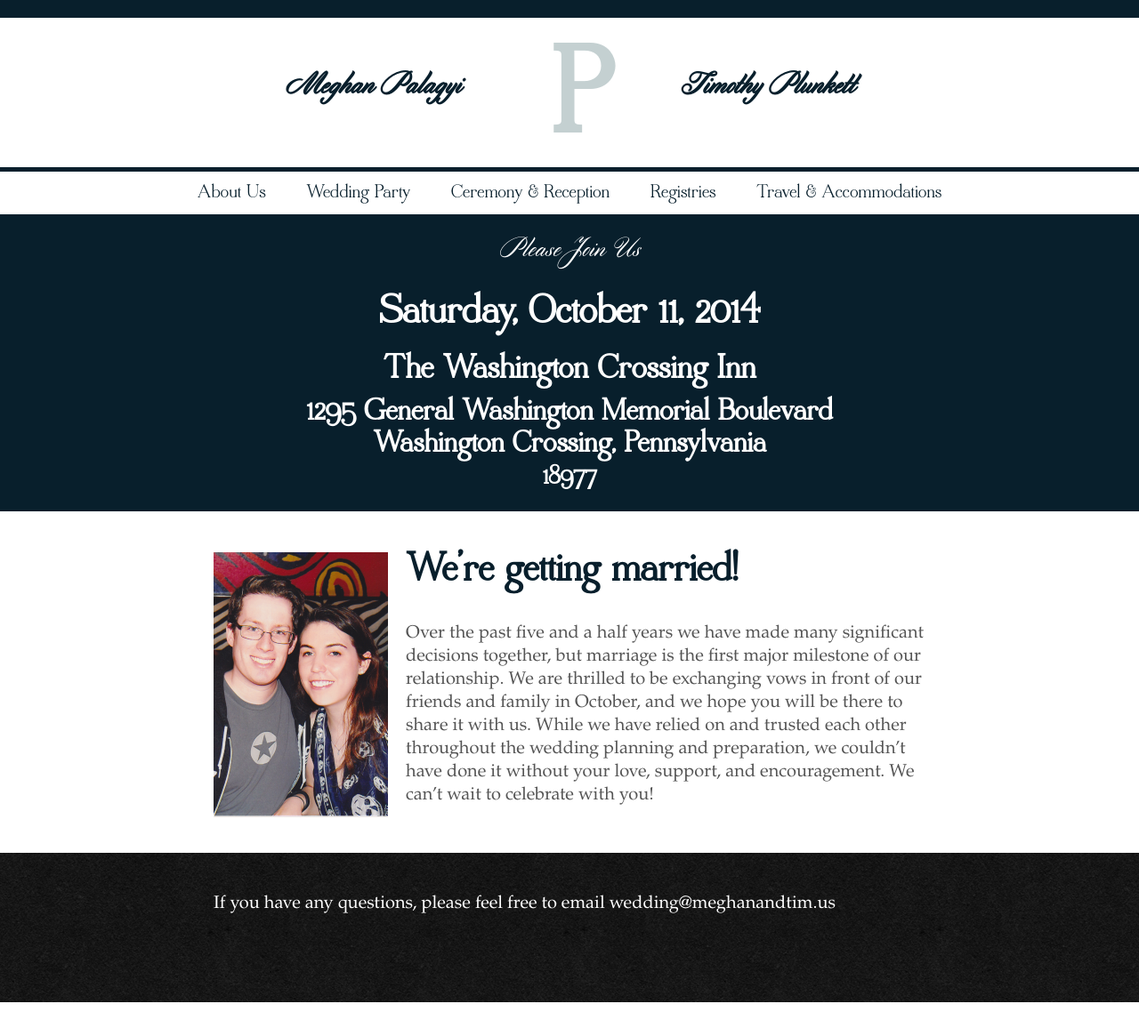
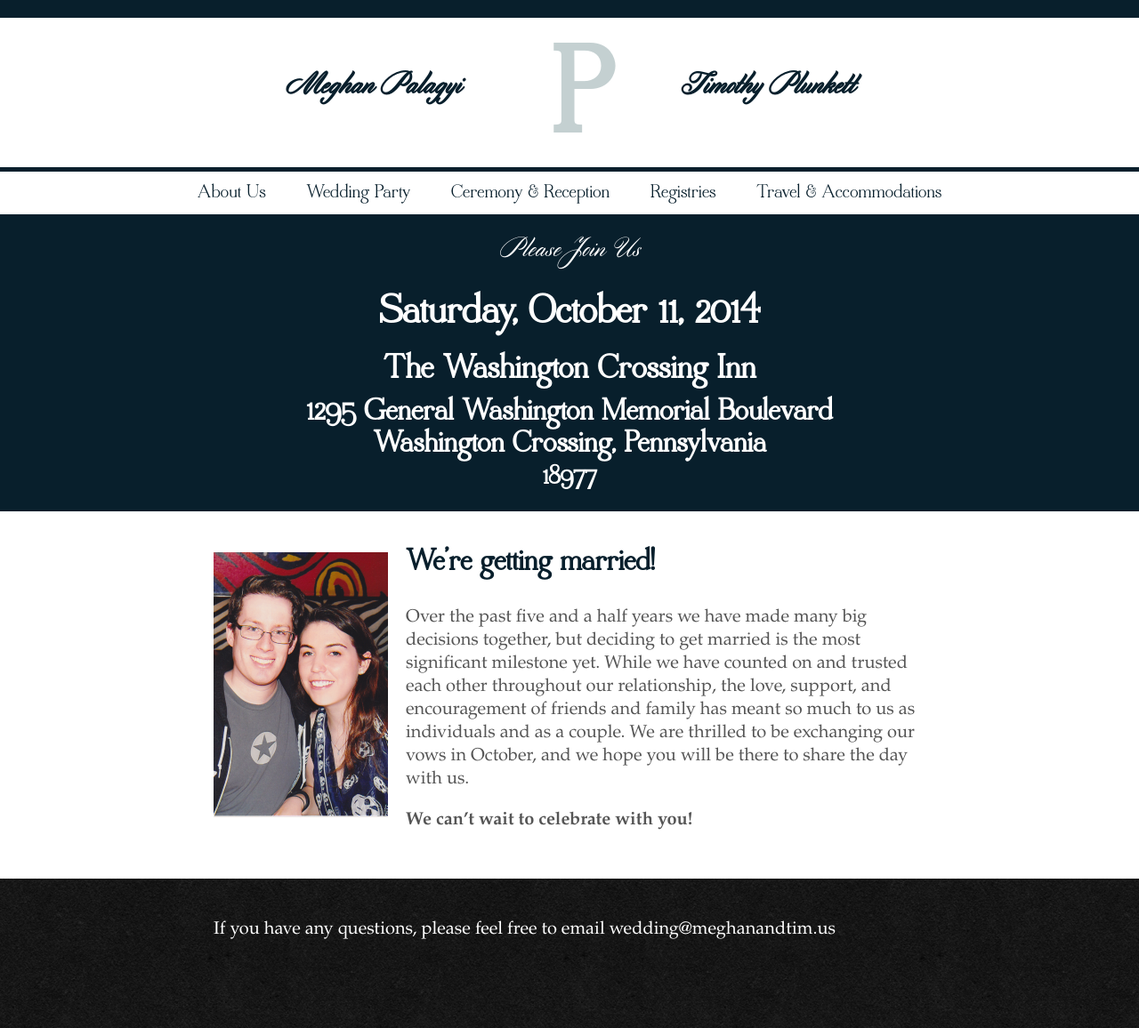
Before and after one commit to timplunkett/meghanandtim.us, a Jekyll site: the page built from index.md, in a window 1280 px wide. Shown: the whole page at 89% size. Built offline with Jekyll 4.4.1, drawn with Linux system fonts in a browser that asks for light colours; before the commit the page ends 1127 px from its top, so only the background shows below that.

Commit message:
Update the welcome text.

```diff
--- a/index.md
+++ b/index.md
@@ -7,6 +7,10 @@ title: Meghan &amp; Tim
 ![Meghan and Tim](/images/us-vegas.png)
 
 
-# We're getting married!
+### We're getting married!
 
-Over the past five and a half years we have made many significant decisions together, but marriage is the first major milestone of our relationship. We are thrilled to be exchanging vows in front of our friends and family in October, and we hope you will be there to share it with us. While we have relied on and trusted each other throughout the wedding planning and preparation, we couldn't have done it without your love, support, and encouragement. We can’t wait to celebrate with you!
+Over the past five and a half years we have made many big decisions together, but deciding to get married is the most significant milestone yet.
+While we have counted on and trusted each other throughout our relationship, the love, support, and encouragement of friends and family has meant so much to us as individuals and as a couple.
+We are thrilled to be exchanging our vows in October, and we hope you will be there to share the day with us.
+
+<strong>We can’t wait to celebrate with you!</strong>
```
